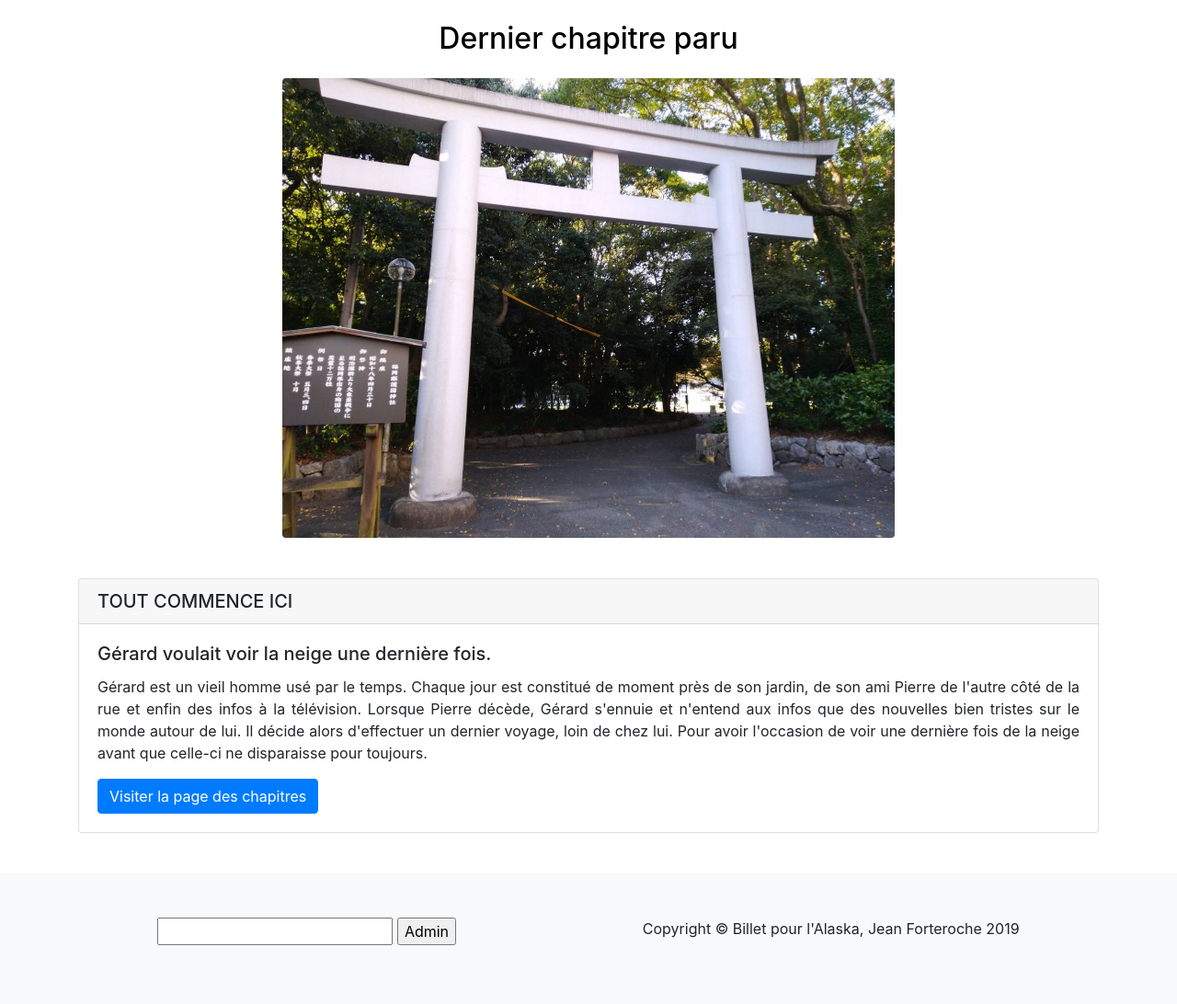
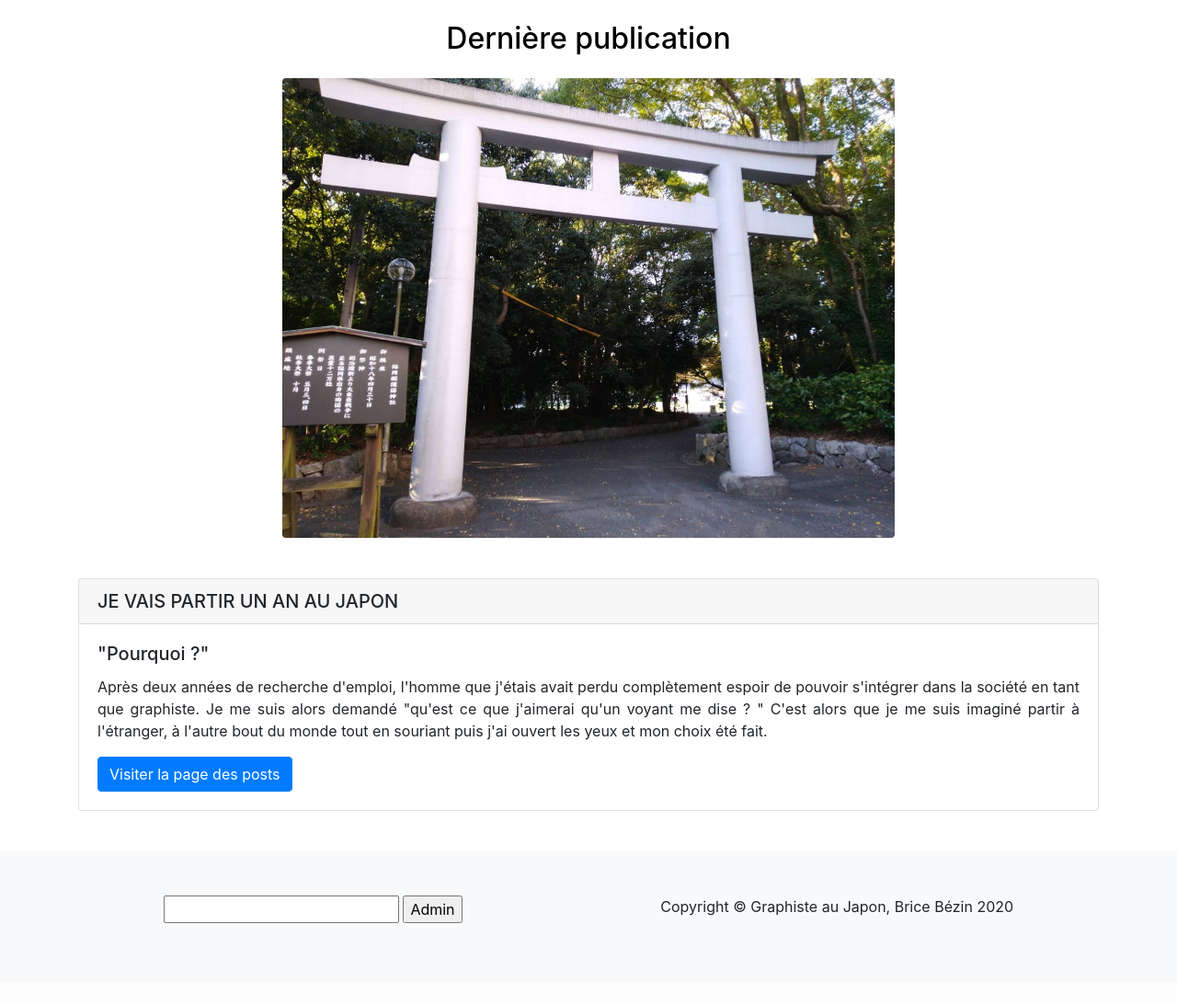
Before and after one commit to bezinbrice/oc-project-5, a PHP site: page / in a window 1280 px wide. Shown: the part 689-1781 px from the top of the page at 92% size. After the commit the page ends 1693 px from the top, so only its background shows below. Run offline with PHP 8.4, Linux system fonts and the light colour scheme; data that the repository does not hold is empty; some libraries are stand-ins or nearby versions.

Commit message:
Commit 23/01/20
Différents ajout de mise en page
Début d'une création de page "Galerie"

```diff
--- a/controller/frontend.php
+++ b/controller/frontend.php
@@ -61,6 +61,11 @@ function report($commentId, $postId)
     header('Location: index.php?action=post&id=' . $postId);
 }
 
+function galleryPage()
+{
+    require('view/frontend/galleryView.php');
+}
+
 function authorPage()
 {
     require('view/frontend/authorView.php');
--- a/index.php
+++ b/index.php
@@ -102,6 +102,10 @@ try {
                 }
                 break;
 
+            case('gallery'):
+                galleryPage();
+                break;
+
             case('authorView'):
                 authorPage();
                 break;
@@ -115,6 +119,10 @@ try {
 
             case('fileUpload'):
                 uploadImages();
+                break;
+
+            default:
+                home();
                 break;
         }
     }
--- a/view/frontend/errorView.php
+++ b/view/frontend/errorView.php
@@ -7,7 +7,7 @@
             <div class="col-md-6">
                 <div class="card">
                     <div class="card-body">
-                        <h2>BILLET SIMPLE POUR L'ALASKA</h2>
+                        <h2>GRAPHISTE AU JAPON</h2>
                         <h1 class="display-4">Une erreur est survenue !</h1>
                         <div class="errorView--text">
                             <p>Nous sommes désolés, il semble qu'une erreur se soit produite.</p>
--- /dev/null
+++ b/view/frontend/galleryView.php
@@ -0,0 +1 @@
+<?php
--- a/view/frontend/home.php
+++ b/view/frontend/home.php
@@ -4,12 +4,12 @@
     <div class="container">
         <div class="row">
             <div class="col-md-12">
-                <h1 class="my-4 display-3 title-white-shadow">GRAPHISTE AU JAPON</h1>
-                <h2 class="title-white-shadow">Récit d'un humble voyage</h2>
+                <h1 class="my-4 display-3 home-banner--titles title-white-shadow">GRAPHISTE AU JAPON</h1>
+                <h2 class="home-banner--titles home--h2 title-white-shadow">Récit d'un humble voyage</h2>
                 <img src="web/images/11043.jpg" class="img-fluid rounded mx-auto d-block image-home-hero" alt="stylo et dessin">
                 <blockquote class="blockquote">
-                    <p class="mb-0">Il n'est jamais trop tard pour changer.</p>
-                    <footer class="blockquote-footer">Gilbert Garcin dans <cite title="Source Title">Le plus grand des hommes</cite> l'oeuvre précédente de Jean Forteroche</footer>
+                    <p class="mb-0">L'homme ne peut découvrir de nouveaux océans sans avoir le courage de perdre de vue le rivage</p>
+                    <footer class="blockquote-footer">Citation d'<cite title="Source Title">André Gide</cite>, écrivain français </footer>
                 </blockquote>
             </div>
         </div>
@@ -18,7 +18,7 @@
 <div class="container home-page">
     <div class="row">
         <div class="col-md-12">
-            <h2 class="my-4 title-gray-shadow">Dernier chapitre paru</h2>
+            <h2 class="my-4 title-gray-shadow">Dernière publication</h2>
             <?php
             while ($data = $lastPost->fetch())
             {
@@ -47,11 +47,11 @@
                 <img src="web/images/200115_0019.jpg" class="img-fluid rounded mx-auto d-block home--center--picture" alt="...">
             </div>
             <div class="card home--pitch-card">
-                <h5 class="card-header text-uppercase">Tout commence ici</h5>
+                <h5 class="card-header text-uppercase">JE VAIS PARTIR UN AN AU JAPON</h5>
                 <div class="card-body">
-                    <h5 class="card-title">Gérard voulait voir la neige une dernière fois.</h5>
-                    <p class="card-text text-justify">Gérard est un vieil homme usé par le temps. Chaque jour est constitué de moment près de son jardin, de son ami Pierre de l'autre côté de la rue et enfin des infos à la télévision. Lorsque Pierre décède, Gérard s'ennuie et n'entend aux infos que des nouvelles bien tristes sur le monde autour de lui. Il décide alors d'effectuer un dernier voyage, loin de chez lui. Pour avoir l'occasion de voir une dernière fois de la neige avant que celle-ci ne disparaisse pour toujours.</p>
-                    <a href="index.php?action=listPosts" class="btn btn-primary">Visiter la page des chapitres</a>
+                    <h5 class="card-title">"Pourquoi ?"</h5>
+                    <p class="card-text text-justify">Après deux années de recherche d'emploi, l'homme que j'étais avait perdu complètement espoir de pouvoir s'intégrer dans la société en tant que graphiste. Je me suis alors demandé "qu'est ce que j'aimerai qu'un voyant me dise ? " C'est alors que je me suis imaginé partir à l'étranger, à l'autre bout du monde tout en souriant puis j'ai ouvert les yeux et mon choix été fait. </p>
+                    <a href="index.php?action=listPosts" class="btn btn-primary">Visiter la page des posts</a>
                 </div>
             </div>
         </div>
--- a/view/frontend/template.php
+++ b/view/frontend/template.php
@@ -3,7 +3,7 @@
 <head>
     <meta charset="utf-8" />
     <meta name="viewport" content="width=device-width, initial-scale=1, shrink-to-fit=no">
-    <meta name="description" content="Le nouveau roman de Jean Forteroche à retrouver entièrement en ligne.">
+    <meta name="description" content="Un humble voyage d'une année au Japon raconté par mes soins.">
     <title><?= $titleSite ?></title>
     <link rel="stylesheet" href="https://stackpath.bootstrapcdn.com/bootstrap/4.4.1/css/bootstrap.min.css" integrity="sha384-Vkoo8x4CGsO3+Hhxv8T/Q5PaXtkKtu6ug5TOeNV6gBiFeWPGFN9MuhOf23Q9Ifjh" crossorigin="anonymous">
     <link href="web/css/style.css" rel="stylesheet" />
@@ -41,7 +41,7 @@
 <body>
 <nav class="navbar navbar-expand-lg navbar-light sticky-top" style="background-color:#e3f2fd;" >
     <div class="container">
-        <a class="navbar-brand" href="index.php">Billet simple pour l'Alaska</a>
+        <a class="navbar-brand" href="index.php">Graphiste au Japon</a>
         <button class="navbar-toggler" type="button" data-toggle="collapse" data-target="#navbarResponsive" aria-controls="navbarResponsive" aria-expanded="false" aria-label="Toggle navigation">
             <span class="navbar-toggler-icon"></span>
         </button>
@@ -56,7 +56,10 @@
                     <a class="nav-link" href="index.php?action=listPosts">Chapitres</a>
                 </li>
                 <li class="nav-item">
-                    <a class="nav-link" href="index.php?action=authorView">L'auteur</a>
+                    <a class="nav-link" href="index.php?action=gallery">Galerie</a>
+                </li>
+                <li class="nav-item">
+                    <a class="nav-link" href="index.php?action=authorView">Le voyageur</a>
                 </li>
                 <li class="nav-item">
                     <a class="nav-link" href="index.php?action=contactView">Contact</a>
@@ -77,7 +80,7 @@
                     <input type="submit" value="Admin" />
                 </p>
             </form>
-            <p class="m-0 text-center text-black">Copyright &copy; Billet pour l'Alaska, Jean Forteroche 2019</p>
+            <p class="m-0 text-center text-black">Copyright &copy; Graphiste au Japon, Brice Bézin 2020</p>
         </div>
     </div>
 </footer>
--- a/web/css/style.css
+++ b/web/css/style.css
@@ -8,7 +8,7 @@
 
 #background-home{
     width:100%;
-    background-image: url('../images/IMG_6492.JPG');
+    background-image: url('../images/IMG_9096.JPG');
     background-repeat: no-repeat;
     background-position: center;
     background-size:cover;
@@ -17,7 +17,12 @@
 
 .image-home-hero{
     padding-top: 1%!important;
+    margin-left: 25%!important;
     width: 25%;
+}
+
+.home-banner--titles{
+    margin-right: 25%!important;
 }
 
 .blockquote, .blockquote-footer{
@@ -78,7 +83,7 @@ a
 }
 
 .home--h2{
-    font-family: 'Roboto-Regular';
+    font-family:"Roboto-Regular";
 }
 
 .admin-hero--container{
```
Also changed, not shown: 1 other file.
